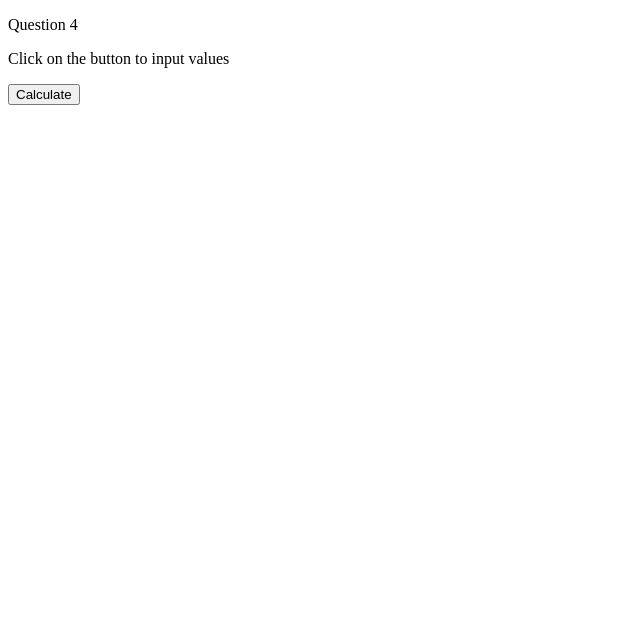
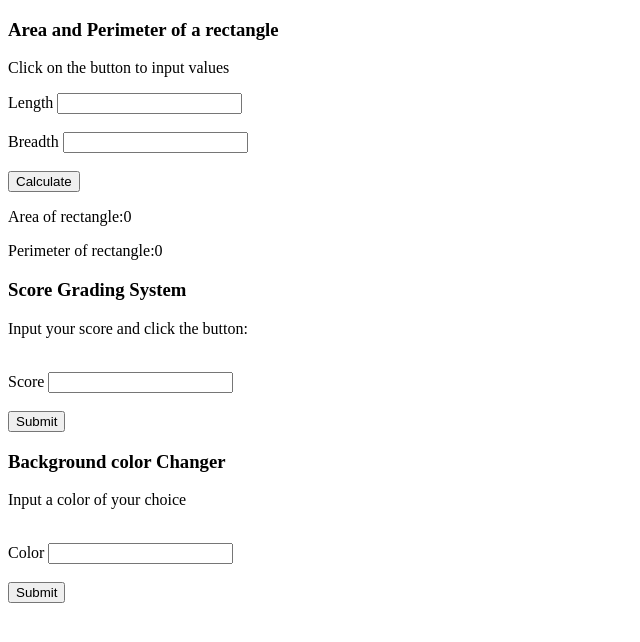
Before and after one commit to MaryamGambo/myassignment, a plain HTML site: page index.html in a window 1280 px wide. Shown: the whole page, without its empty margins (0-640 px from the left). Drawn offline with Linux system fonts and the light colour scheme.

Commit message:
program to grade scores using tenary opertaors and change background color

```diff
--- a/index.html
+++ b/index.html
@@ -7,14 +7,49 @@
     <title>Document</title>
     <script src= "javascript/assignment.js"></script>
 </head>
-<body>
+<body >
  <!--Question 4-->
- <p>Question 4</p>
+ <h3>Area and Perimeter of a rectangle</h3>
  <p>Click on the button to input values</p>
 
- <button onclick="calculate()">Calculate</button>
+ <form action = "">
+ <label for = "length">Length</label>
+ <input type ="text" id = "length"/> <br> <br>
+ <label for = "breadth">Breadth</label>
+ <input type ="text" id = "breadth"/> <br> <br>
+
+ <button onSubmitHandler ="calculate()">Calculate</button>
+</form>
 
  <p id="area"></p>
  <p id="perimeter"></p>
+
+
+ <!--program to grade scores-->
+ <h3>Score Grading System</h3>
+ <p>Input your score and click the button:</p> <br>
+<form action = "">
+ <label for = "score">Score</label>
+<input type ="text" id="score" /> <br> <br>
+
+<button onclick="scoreGrader(event)">Submit</button>
+</form>
+
+<p id="demo"></p>
+
+<!--program to change background colour using user input-->
+<h3>Background color Changer</h3>
+<p>Input a color of your choice</p> <br>
+<form action = "">
+    <label for = "color">Color</label>
+    <input type ="text" id ="color"/> <br> <br>
+
+    <button onclick = "changeBcolor(event)">Submit</button>
+
+
+
+</form>
+
+
 </body>
 </html>
--- a/javascript/assignment.js
+++ b/javascript/assignment.js
@@ -35,9 +35,9 @@ console.log(area);
 
 /* Q4. program to calculate the area and perimeter of a rectangle and
 display it to the user DOM */
-const calculate = () =>{
-    let length = prompt('Enter the length of the rectangle:');
-    let breadth = prompt('Enter the breadth of the rectangle:');
+window.onload = calculate = () =>{
+    let length = document.getElementById('length').value;
+    let breadth = document.getElementById('breadth').value;
     let perimeter = (2 * length) + (2 * breadth);
     let area = length * breadth;
 
@@ -45,7 +45,7 @@ const calculate = () =>{
      "Area of rectangle:" + area;
     document.getElementById('perimeter').innerHTML =
     "Perimeter of rectangle:" + perimeter;
-}
+};console.log(calculate)
 
 // Q5. function to reverse a number
 const reverseNumber = (num) =>{
@@ -196,6 +196,7 @@ console.log(equal({ a: [2,{ e: 3}], b:[7],c: 'ball'},{ a: [2,{ e: 3}], b:[7],c:
 /* Q19. program to detect whether the website is being opened in a
 mobile device or a desktop/laptop */
 
+
 // Q20. program to hash a given input string into a whole number
 const hash = (str) =>{
     let arr = str.split('');
@@ -206,3 +207,23 @@ const hash = (str) =>{
     );
 };
 console.log(hash('name'))
+
+
+// program to grade scores
+const scoreGrader = () => {
+    let score, grade
+    score = document.getElementById('score').value;
+    grade = (score >= 70) ? "A Excellent" :
+     (score >= 60 )? "B Very Good":
+     (score >= 50) ? "C Good":
+     (score >= 40) ? "D Fair":
+     (score >= 35 )? "E Poor":" F Fail"
+
+    document.getElementById('demo').innerHTML = grade
+}
+
+// program to change backgroung color using user input
+const changeBcolor = (event)=> {
+    event.preventDefault();
+    document.body.style.background = document.getElementById('color').value;
+}
```
